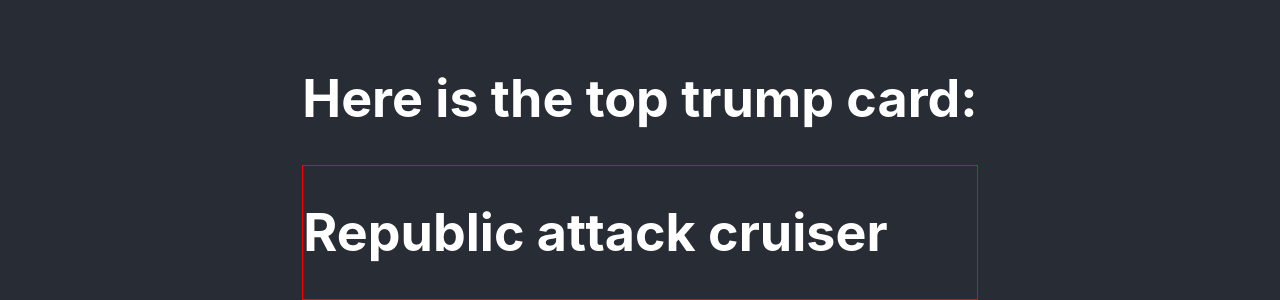
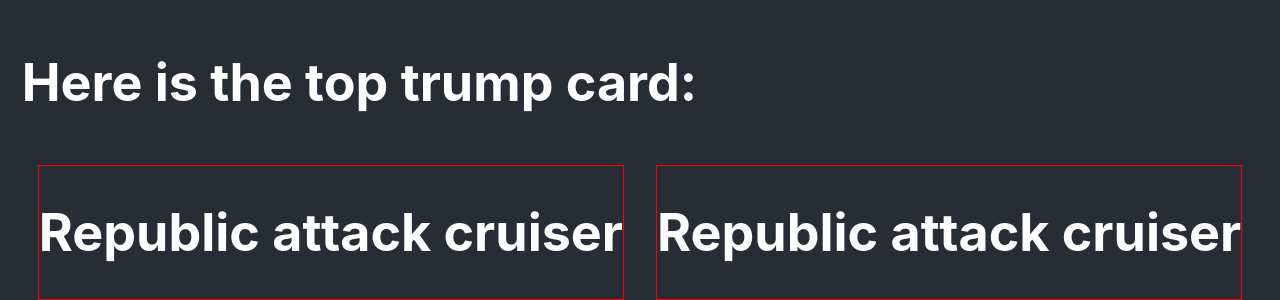
Before and after one commit to arcadia168/star-wars-top-trumps-kata, a React (Create React App) app: page / in a window 1280 px wide. Shown: the part 234-534 px from the top of the page. Built offline with nearby package versions, Linux system fonts and the light colour scheme.

Commit message:
Basic layout styling of 2 cards in app.

```diff
--- a/src/App.css
+++ b/src/App.css
@@ -9,6 +9,11 @@
 .App-logo {
   height: 40vmin;
   pointer-events: none;
+}
+
+.TopTrumpCardContainer {
+  display: flex;
+  flex-direction: row;
 }
 
 @media (prefers-reduced-motion: no-preference) {
--- a/src/App.js
+++ b/src/App.js
@@ -30,7 +30,10 @@
       <header className="App-header">
         <div>
         <h1>Here is the top trump card:</h1>
-        <TopTrumpCard {...exampleTopTrumpCardProps}></TopTrumpCard>
+        <div className="TopTrumpCardContainer" data-testid="top-trump-card-container">
+          <TopTrumpCard {...exampleTopTrumpCardProps}></TopTrumpCard>
+          <TopTrumpCard {...exampleTopTrumpCardProps}></TopTrumpCard>
+        </div>
       </div>
       </header>
     </div>
--- a/src/components/TopTrumpCard/TopTrumpCard.css
+++ b/src/components/TopTrumpCard/TopTrumpCard.css
@@ -1,5 +1,6 @@
 .TopTrumpCard {
     display: flex;
     border: 1px solid red;
-    width: var(--sizing-unit) * 20;
+    flex-basis: 1;
+    margin: calc(var(--sizing-unit) * 2);
 }
```
Also changed, not shown: 1 other file (tests, documents, lock files or other folders).
